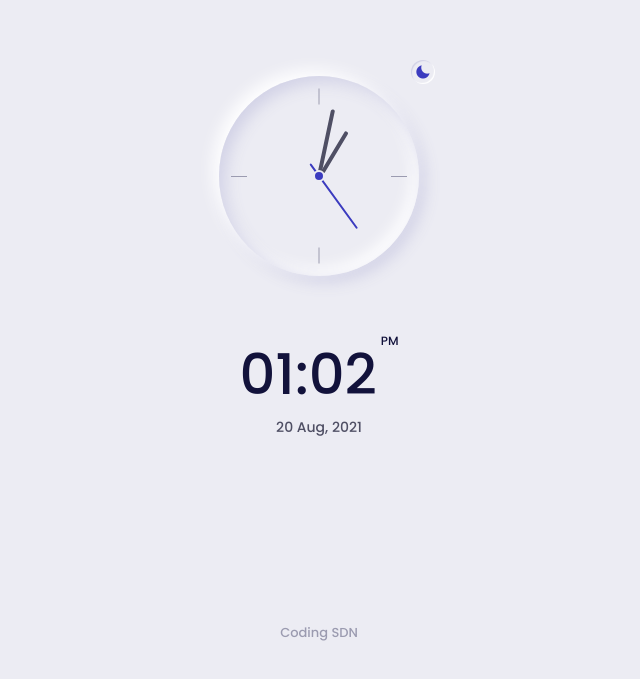
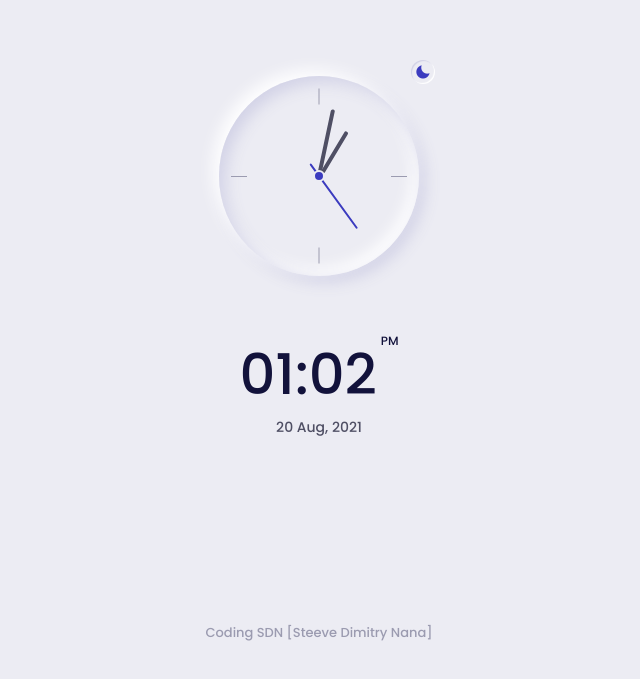
Before and after one commit to SteeveDimitry/Responsive-Clock-Web-Site, a website: page public/index.html in a window 1280 px wide. Shown: the part 109-788 px from the top of the page, without its empty margins (321-961 px from the left). Drawn offline with nearby package versions, Linux system fonts and the light colour scheme.

Commit message:
first commit

```diff
--- a/public/index.html
+++ b/public/index.html
@@ -46,7 +46,7 @@
                 </div>
             </div>
 
-            <a href="https://www.youtube.com/user/modestemax" target="_blank" class="clock__logo">Coding SDN</a>
+            <a href="https://www.youtube.com/channel/UCDwKwuDrMoZagNW748hG5LQ" target="_blank" class="clock__logo">Coding SDN [Steeve Dimitry Nana]</a>
         </div>
     </section>
 
```
